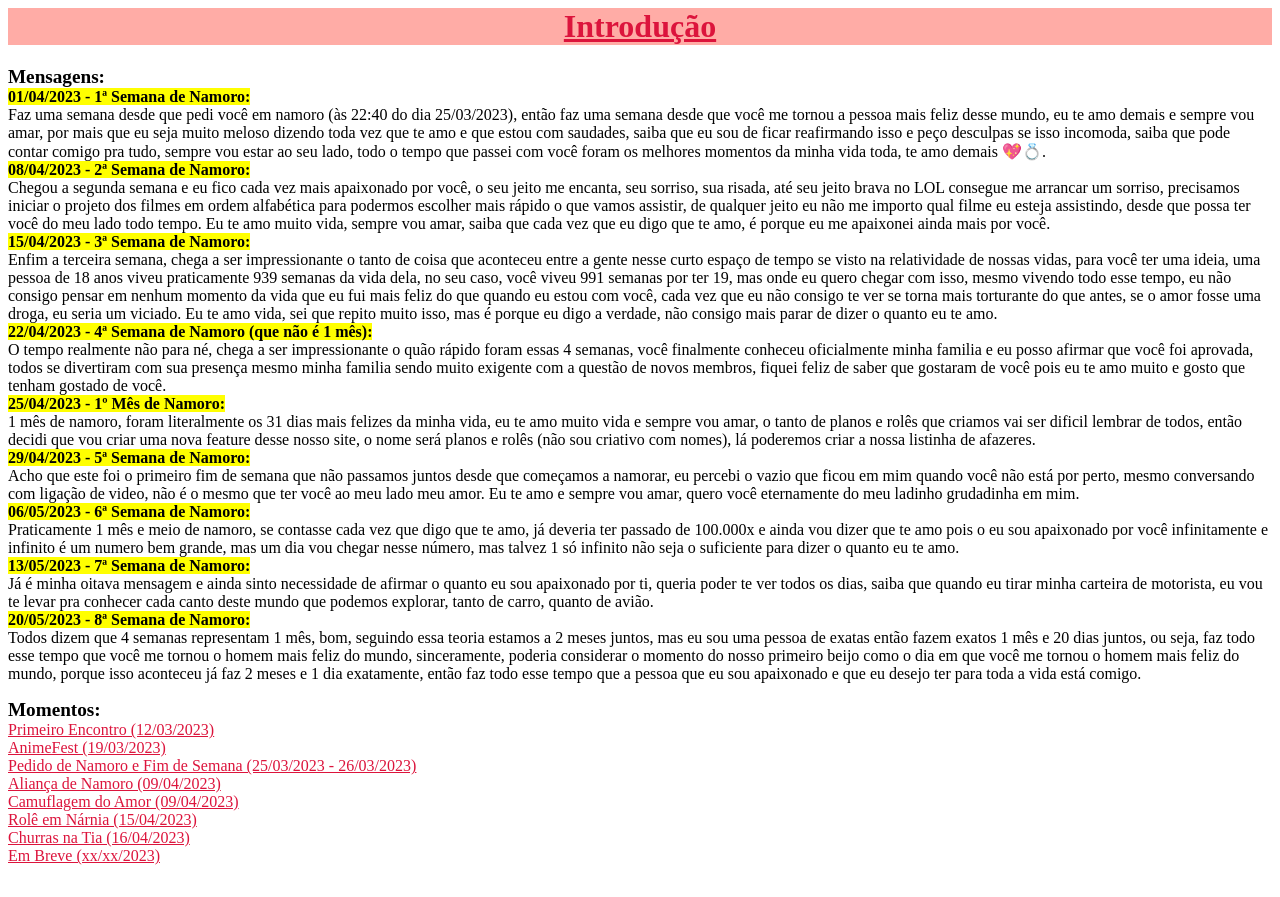
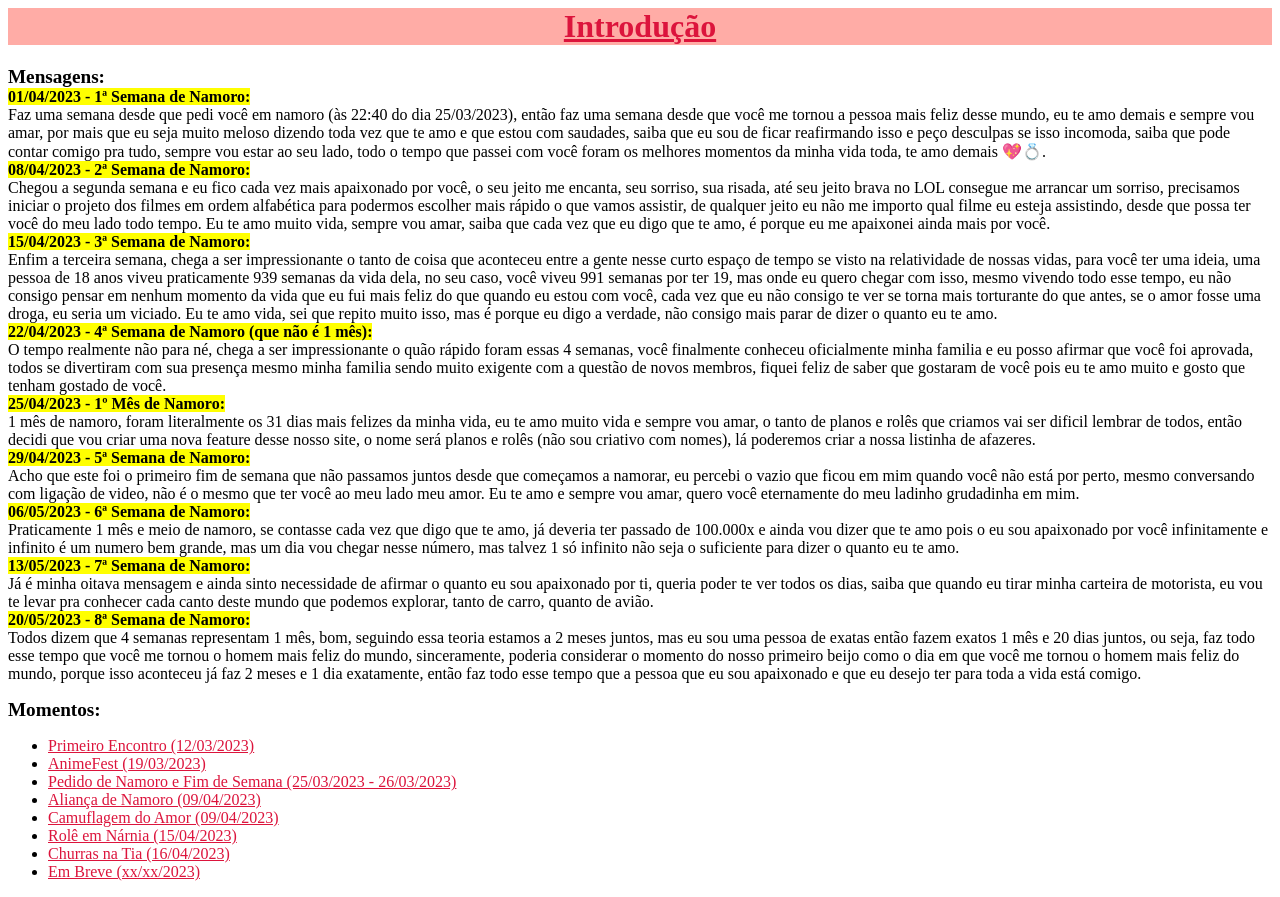
Before and after one commit to Karasu8810/karasu8810.github.io, a plain HTML site: page Amor/intro.html in a window 1280 px wide. Drawn offline with Linux system fonts and the light colour scheme.

Commit message:
intro.html

```diff
--- a/Amor/intro.html
+++ b/Amor/intro.html
@@ -47,14 +47,16 @@
         </p>
         <p>
             <span style="font-size: larger;"><b>Momentos:</b></span><br>
-            <a style="color: crimson;" href="Momentos/primeiroencontro.html">Primeiro Encontro (12/03/2023)</a><br>
-            <a style="color: crimson;" href="Momentos/animefest.html">AnimeFest (19/03/2023)</a><br>
-            <a style="color: crimson;" href="Momentos/pedidonamoro.html">Pedido de Namoro e Fim de Semana (25/03/2023 - 26/03/2023)</a><br>
-            <a style="color: crimson;" href="Momentos/aliancanamoro.html">Aliança de Namoro (09/04/2023)</a><br>
-            <a style="color: crimson;" href="Momentos/camuflagem.html">Camuflagem do Amor (09/04/2023)</a><br>
-            <a style="color: crimson;" href="Momentos/rolenarnia.html">Rolê em Nárnia (15/04/2023)</a><br>
-            <a style="color: crimson;" href="Momentos/churrastia.html">Churras na Tia (16/04/2023)</a><br>
-            <a style="color: crimson;" href="">Em Breve (xx/xx/2023)</a><br>
+            <ul>
+            <li><a style="color: crimson;" href="Momentos/primeiroencontro.html">Primeiro Encontro (12/03/2023)</a><br></li>
+            <li><a style="color: crimson;" href="Momentos/animefest.html">AnimeFest (19/03/2023)</a><br></li>
+            <li><a style="color: crimson;" href="Momentos/pedidonamoro.html">Pedido de Namoro e Fim de Semana (25/03/2023 - 26/03/2023)</a><br></li>
+            <li><a style="color: crimson;" href="Momentos/aliancanamoro.html">Aliança de Namoro (09/04/2023)</a><br></li>
+            <li><a style="color: crimson;" href="Momentos/camuflagem.html">Camuflagem do Amor (09/04/2023)</a><br></li>
+            <li><a style="color: crimson;" href="Momentos/rolenarnia.html">Rolê em Nárnia (15/04/2023)</a><br></li>
+            <li><a style="color: crimson;" href="Momentos/churrastia.html">Churras na Tia (16/04/2023)</a><br></li>
+            <li><a style="color: crimson;" href="">Em Breve (xx/xx/2023)</a><br></li>
+            </ul>
         </p>
     </body>
 </html>
```
